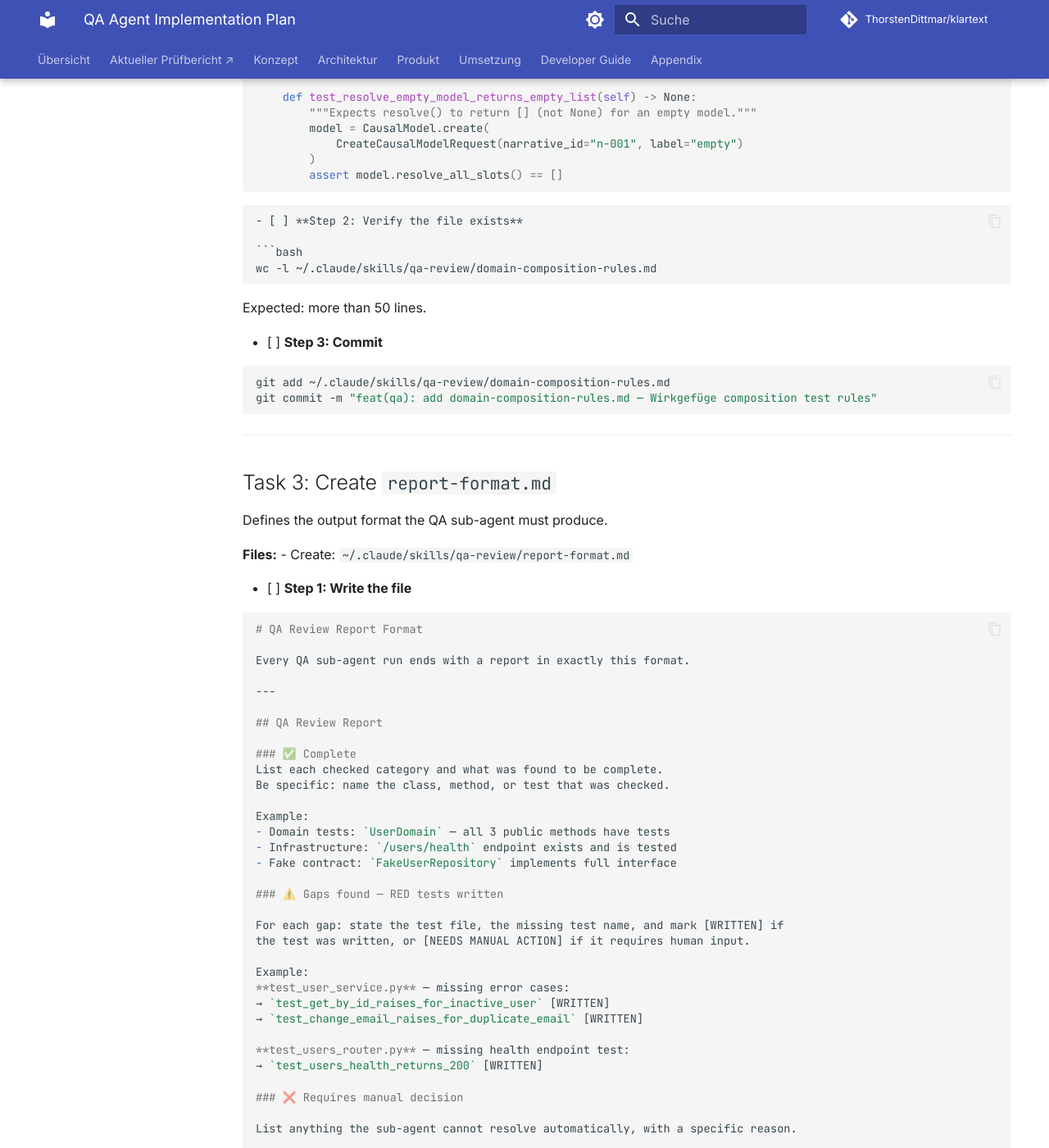
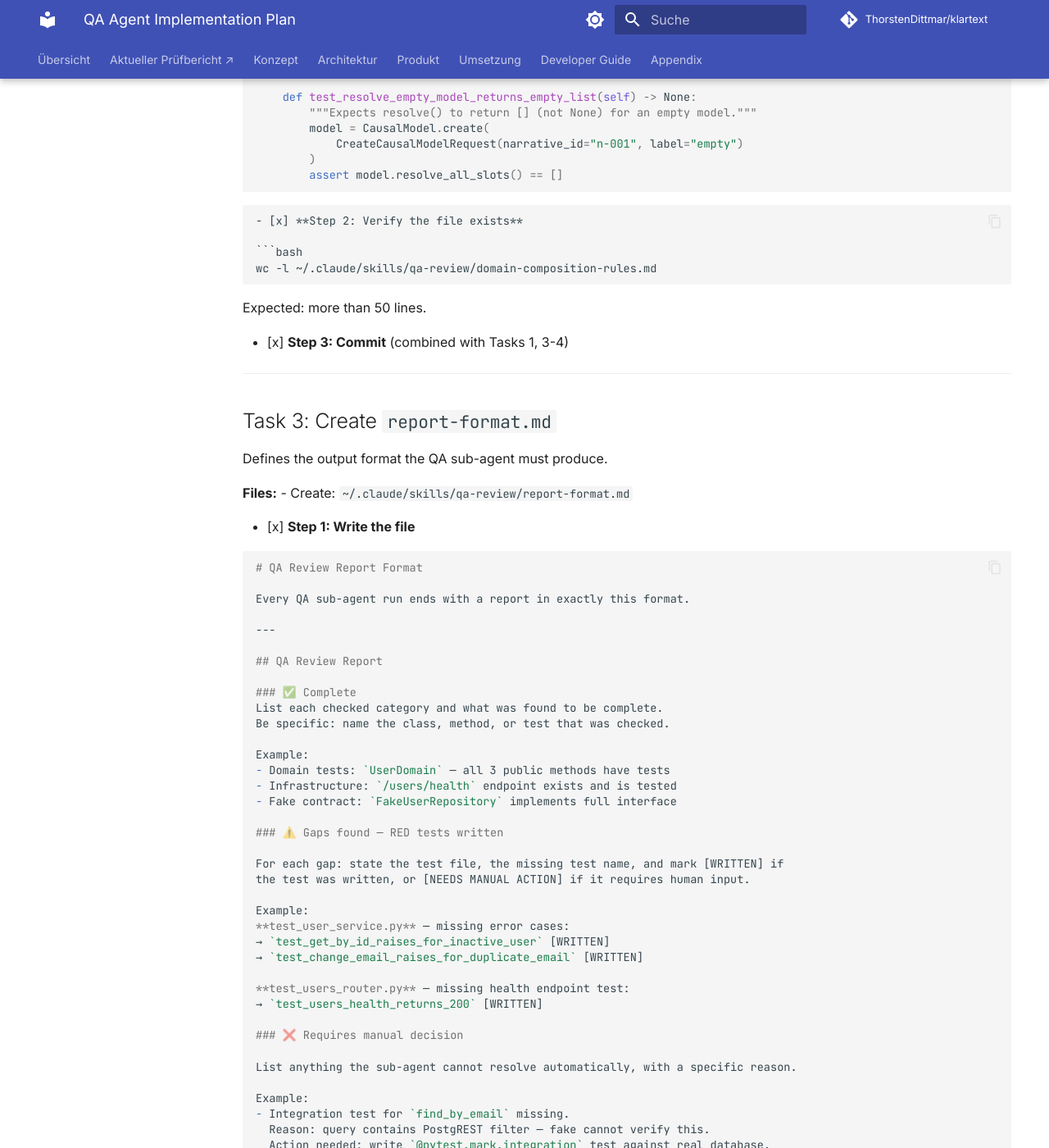
Before and after one commit to ThorstenDittmar/klartext, an MkDocs documentation site: the page built from docs/superpowers/plans/2026-06-06-qa-agent.md, in a window 1280 px wide and 1400 px high, scrolled down 5794 px. Shown: the whole window at 82% size. Built offline with MkDocs 1.6.1 and Material for MkDocs 9.7.7, drawn with Linux system fonts in a browser that asks for light colours; comment, search, counter and statistics services are not loaded; some of the changed text lies outside the part shown.

Commit message:
feat(qa): mark tasks 1-4 complete — qa-review skill created (4 files)

````diff
--- a/docs/superpowers/plans/2026-06-06-qa-agent.md
+++ b/docs/superpowers/plans/2026-06-06-qa-agent.md
@@ -40,7 +40,7 @@
 **Files:**
 - Create: `~/.claude/skills/qa-review/qa-categories.md`
 
-- [ ] **Step 1: Write the file**
+- [x] **Step 1: Write the file**
 
 ```markdown
 # QA Check Categories
@@ -155,14 +155,14 @@
 They test `CausalModel`, `Slot`, and `CausalModelScope` directly.
 ```
 
-- [ ] **Step 2: Verify the file was created**
+- [x] **Step 2: Verify the file was created**
 
 ```bash
 cat ~/.claude/skills/qa-review/qa-categories.md | head -5
 ```
 Expected: the file header appears.
 
-- [ ] **Step 3: Commit**
+- [x] **Step 3: Commit** (combined with Tasks 2-4)
 
 ```bash
 git add ~/.claude/skills/qa-review/qa-categories.md
@@ -178,7 +178,7 @@
 **Files:**
 - Create: `~/.claude/skills/qa-review/domain-composition-rules.md`
 
-- [ ] **Step 1: Write the file**
+- [x] **Step 1: Write the file**
 
 ```markdown
 # Domain Composition Rules
@@ -276,19 +276,14 @@
 ```
 ```
 
-- [ ] **Step 2: Verify the file exists**
+- [x] **Step 2: Verify the file exists**
 
 ```bash
 wc -l ~/.claude/skills/qa-review/domain-composition-rules.md
 ```
 Expected: more than 50 lines.
 
-- [ ] **Step 3: Commit**
-
-```bash
-git add ~/.claude/skills/qa-review/domain-composition-rules.md
-git commit -m "feat(qa): add domain-composition-rules.md — Wirkgefüge composition test rules"
-```
+- [x] **Step 3: Commit** (combined with Tasks 1, 3-4)
 
 ---
 
@@ -299,7 +294,7 @@
 **Files:**
 - Create: `~/.claude/skills/qa-review/report-format.md`
 
-- [ ] **Step 1: Write the file**
+- [x] **Step 1: Write the file**
 
 ```markdown
 # QA Review Report Format
@@ -352,12 +347,7 @@
 5. Always run the written tests to confirm they are RED before reporting.
 ```
 
-- [ ] **Step 2: Commit**
-
-```bash
-git add ~/.claude/skills/qa-review/report-format.md
-git commit -m "feat(qa): add report-format.md — QA sub-agent output format"
-```
+- [x] **Step 2: Commit** (combined with Tasks 1-2, 4)
 
 ---
 
@@ -368,7 +358,7 @@
 **Files:**
 - Create: `~/.claude/skills/qa-review/SKILL.md`
 
-- [ ] **Step 1: Write the file**
+- [x] **Step 1: Write the file**
 
 ```markdown
 ---
@@ -465,19 +455,14 @@
 - All tests GREEN
 ```
 
-- [ ] **Step 2: Verify the skill is accessible**
+- [x] **Step 2: Verify the skill is accessible**
 
 ```bash
 ls ~/.claude/skills/qa-review/
 ```
 Expected: `SKILL.md  qa-categories.md  domain-composition-rules.md  report-format.md`
 
-- [ ] **Step 3: Commit**
-
-```bash
-git add ~/.claude/skills/qa-review/SKILL.md
-git commit -m "feat(qa): add qa-review skill — dispatches QA sub-agent after implementation"
-```
+- [x] **Step 3: Commit** (combined with Tasks 1-3)
 
 ---
 
````
